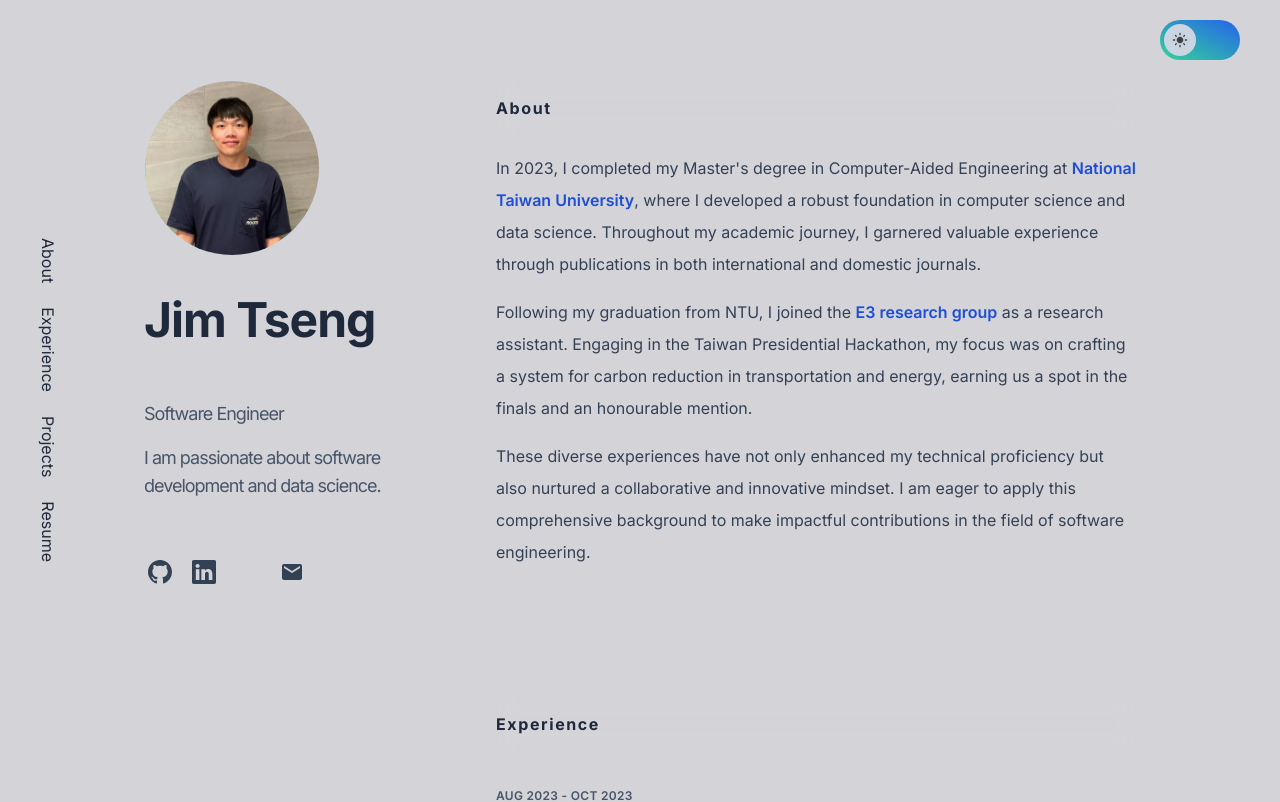
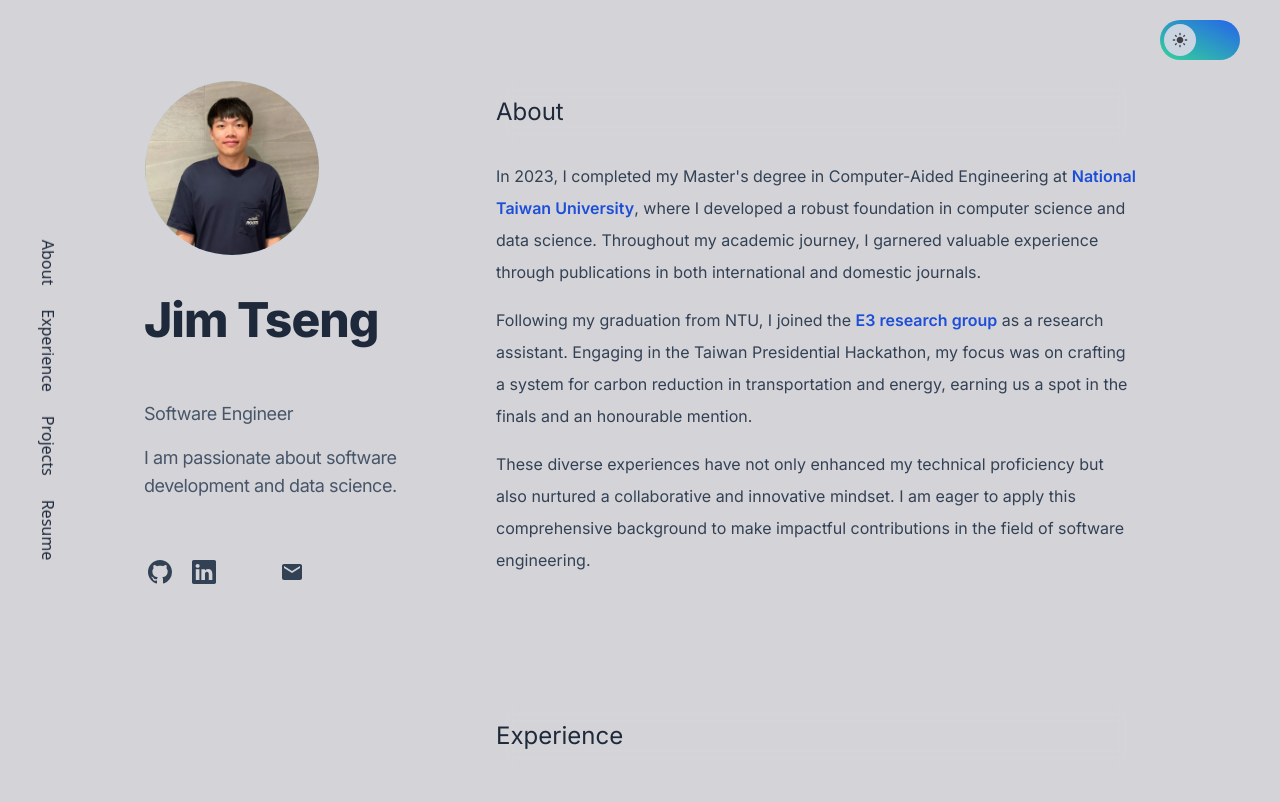
Before and after one commit to wctseng99/wctseng99.github.io, a React (Vite) app: page /portfolio in a window 1280 px wide. Shown: the top 802 px of the page. Built offline with nearby package versions, Linux system fonts and the light colour scheme; some icons are missing.

Commit message:
chore: update style

```diff
--- a/index.html
+++ b/index.html
@@ -9,7 +9,6 @@
     <link rel="preconnect" href="https://fonts.googleapis.com">
     <link rel="preconnect" href="https://fonts.gstatic.com" crossorigin>
     <link href="https://fonts.googleapis.com/css2?family=DM+Serif+Display&family=Inter:wght@400;500;600;700;800&display=swap" rel="stylesheet">
-    <link href="https://fonts.googleapis.com/css2?family=Roboto:ital,wght@0,100;0,300;0,400;0,500;0,700;0,900;1,100;1,300;1,400;1,500;1,700;1,900&display=swap" rel="stylesheet">
     <meta name="viewport" content="width=device-width, initial-scale=1.0" />
     <title>Wei Chun Tseng</title>
 
--- a/src/Components/About/About.jsx
+++ b/src/Components/About/About.jsx
@@ -4,7 +4,7 @@ function about() {
   return (
     <div className="mb-32 text-slate-700 dark:text-slate-400">
       <div className="sticky lg:relative top-0 z-10 mb-4 backdrop-blur">
-        <h2 className="py-4 text-base font-bold tracking-widest text-slate-800 dark:text-slate-300 ">
+        <h2 className="py-4 text-2xl text-slate-800 dark:text-slate-300 ">
           About
         </h2>
       </div>
--- a/src/Components/Experience/Experience.jsx
+++ b/src/Components/Experience/Experience.jsx
@@ -6,7 +6,7 @@ function Experience() {
   return (
     <div className="mb-32 text-slate-700 dark:text-slate-400">
       <div className="sticky lg:relative top-0 z-10 mb-4 backdrop-blur">
-        <h2 className="py-4 text-base font-bold tracking-widest text-slate-800 dark:text-slate-300 ">
+        <h2 className="py-4 text-2xl text-slate-800 dark:text-slate-300 ">
           Experience
         </h2>
       </div>
--- a/src/Components/Footer/Footer.jsx
+++ b/src/Components/Footer/Footer.jsx
@@ -3,8 +3,8 @@ import React from "react";
 function Footer() {
   return (
     <div className="text-slate-700 dark:text-slate-400">
-      <h2 className="font-serif py-4 text-base font-semibold tracking-widest text-slate-800 dark:text-slate-300">
-        <a href="#">wctseng © 2023</a>
+      <h2 className="py-4 text-base tracking-tight">
+        <a href="#">Jim Tseng © 2024</a>
       </h2>
     </div>
   );
--- a/src/Components/Home/Home.jsx
+++ b/src/Components/Home/Home.jsx
@@ -25,14 +25,14 @@ function Home() {
           alt="Jim Tseng"
           className="mb-8 w-44 h-44 rounded-full border border-slate-300 dark:border-slate-800 object-cover"
         />
-        <h1 className="text-4xl md:text-5xl lg:text-5xl lg:pb-2 lg:pt-2 font-bold text-slate-800 dark:text-slate-200 mb-12 tracking-[-1px]">
+        <h1 className="text-4xl md:text-5xl lg:text-5xl lg:pb-2 lg:pt-2 font-extrabold text-slate-800 dark:text-slate-200 mb-12 tracking-[-1px]">
           <a href="/portfolio">Jim Tseng</a>
         </h1>
         <p className="mt-4 mb-14 md:text-lg max-w-xs">
-          <div className="mb-4 tracking-[-1px] text-slate-600 dark:text-slate-400">
+          <div className="mb-4 tracking-tight text-slate-600 dark:text-slate-400">
             Software Engineer
           </div>
-          <div className="tracking-[-1px] text-slate-600 dark:text-slate-400">
+          <div className="tracking-tight text-slate-600 dark:text-slate-500">
             I am passionate about software development and data science.
           </div>
         </p>
--- a/src/Components/Portfolio/Portfolio.jsx
+++ b/src/Components/Portfolio/Portfolio.jsx
@@ -11,7 +11,7 @@ import ThemeSwitcher from "../ThemeSwitcher/ThemeSwitcher";
 const Portfolio = () => {
   return (
     <>
-      <div className="hidden font-inter text-slate-800 dark:text-slate-400 lg:flex lg:fixed lg:top-1/2 lg:left-12 lg:items-center lg:z-10 lg:transform lg:-translate-y-1/2 lg:-translate-x-1/2 lg:rotate-90">
+      <div className="hidden text-slate-800 dark:text-slate-400 lg:flex lg:fixed lg:top-1/2 lg:left-12 lg:items-center lg:z-10 lg:transform lg:-translate-y-1/2 lg:-translate-x-1/2 lg:rotate-90">
         <ul className="origin-center flex flex-row space-x-6">
           <li>
             <Link
--- a/src/Components/Project/Project.jsx
+++ b/src/Components/Project/Project.jsx
@@ -6,7 +6,7 @@ function Project() {
   return (
     <div className="mb-32 text-slate-700 dark:text-slate-400">
       <div className="sticky lg:relative top-0 z-10 mb-4 backdrop-blur">
-        <h2 className="py-4 text-base font-bold tracking-widest text-slate-800 dark:text-slate-300 ">
+        <h2 className="py-4 text-2xl text-slate-800 dark:text-slate-300 ">
           Projects
         </h2>
       </div>
```
